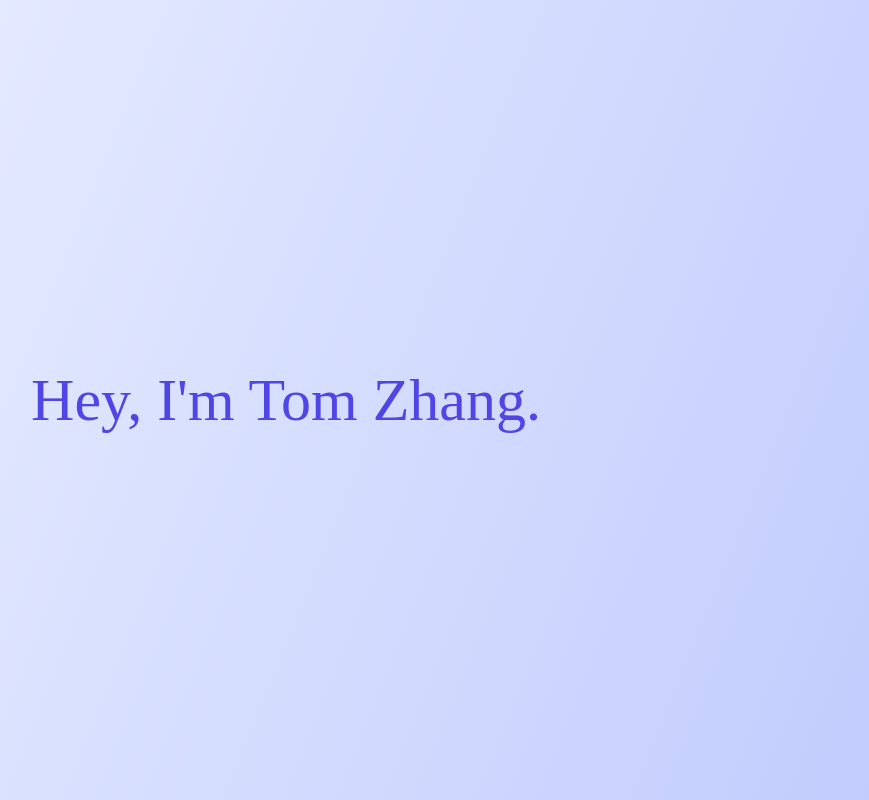
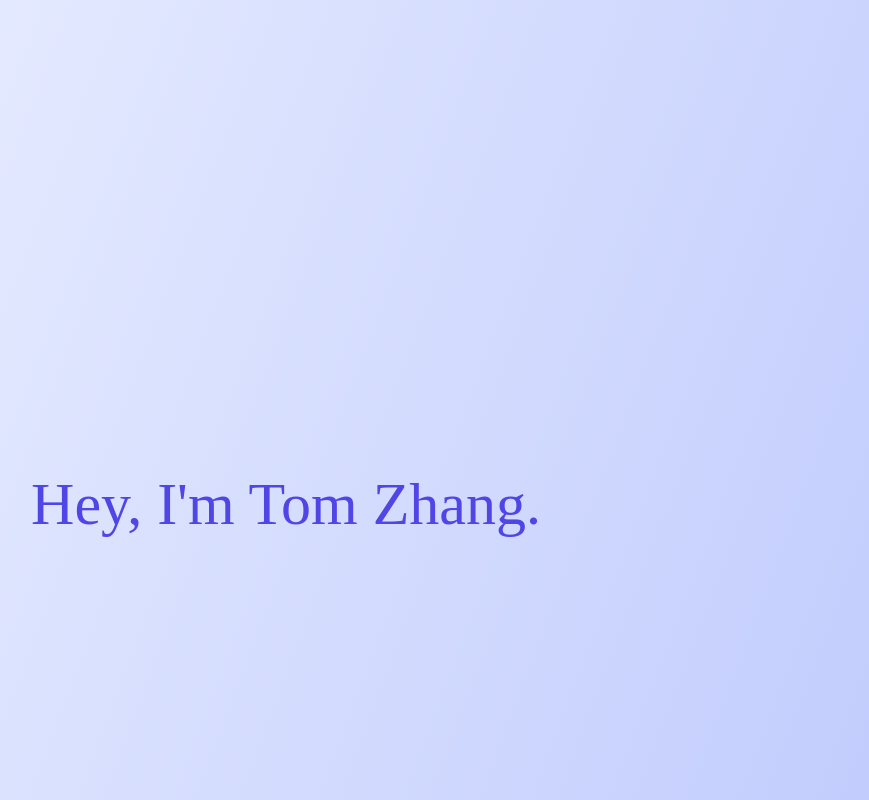
Before and after one commit to TomY-Zhang/tomzhang-website, a React (Create React App) app: page / in a window 1280 px wide. Shown: the top 800 px of the page, without its empty margins (354-1223 px from the left). Built offline with nearby package versions, Linux system fonts and the light colour scheme.

Commit message:
temporarily removed sidebar

```diff
--- a/src/App.js
+++ b/src/App.js
@@ -3,15 +3,13 @@ import { Sidebar, CollapseBtn } from "./components/Sidebar";
 import { TitlePanel, IntroPanel, InterestsPanel, CareerPanel } from "./components/Panel"
 
 const App = () => {
-  let html = document.querySelector("html");
-  html.classList.add("bg-gradient-to-br");
-  html.classList.add("from-indigo-50");
-  html.classList.add("to-indigo-300");
+  console.log("Screeen Height: " + window.screen.height);
+  console.log("Screeen Width: " + window.screen.width);
 
   return (
     <div>
       {/* <Sidebar /> */}
-      <div id="Content" class="transition-all duration-300 ease-out">
+      <div id="Content" class="bg-gradient-to-br from-indigo-50 to-indigo-300 transition-all duration-300 ease-out">
         {/* <CollapseBtn/> */}
         <TitlePanel/>
         <IntroPanel/>
--- a/src/components/Panel.js
+++ b/src/components/Panel.js
@@ -2,7 +2,7 @@ import "../index.css"
 
 export const TitlePanel = () => {
     return (
-        <div id="TitlePanel" class="flex justify-center items-center pl-10 pr-10 h-screen w-full text-center">
+        <div id="TitlePanel" class="flex justify-center items-center pl-10 pr-10 h-252 w-full text-center">
             <h1 class="text-indigo-600 font-rockwell md:fade-in text-5xl md:text-6xl">Hey, I'm Tom Zhang.</h1>
         </div>
     );
--- a/src/index.css
+++ b/src/index.css
@@ -30,3 +30,7 @@
 .w-120 {
     width: 30rem;
 }
+
+.h-252 {
+    height: 63rem;
+}
```
